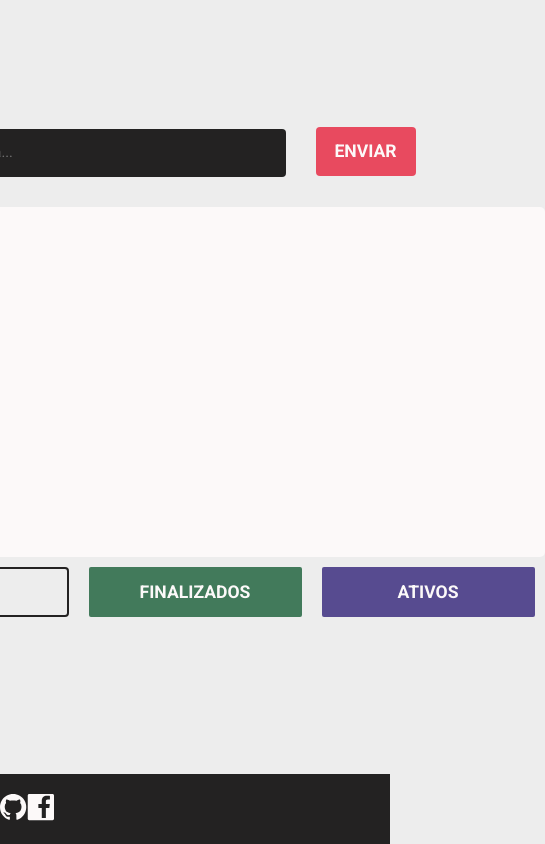
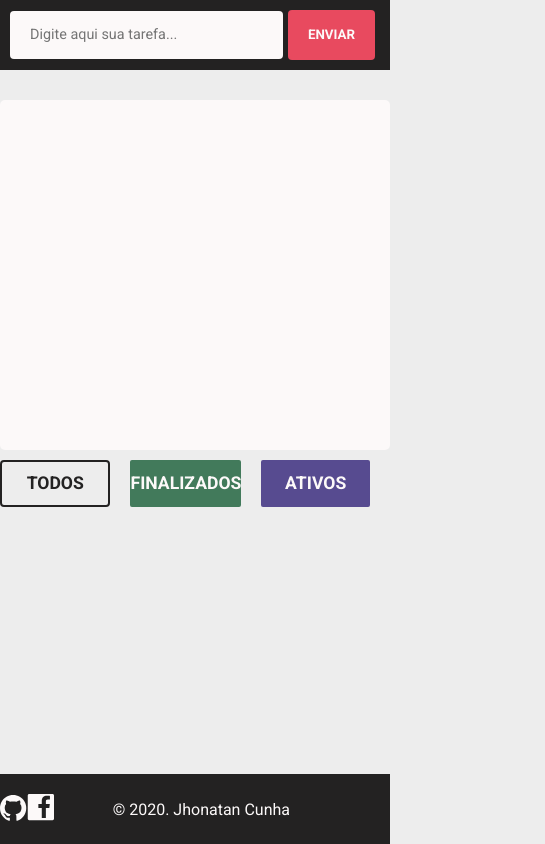
Before and after one commit to jhonatancunha/to-do-list-reactjs, a React (Create React App) app: page / in a window 390 px wide. Shown: the whole page, 545 px wide, since content can reach past the window. Built offline with nearby package versions, Linux system fonts and the light colour scheme.

Commit message:
:iphone: Makig it responsive

```diff
--- a/src/components/Filter/style.js
+++ b/src/components/Filter/style.js
@@ -7,9 +7,10 @@ export const Wrapper = styled.div`
 `;
 
 export const Button = styled.button`
-  margin: 10px;
-  height: 50px;
-  width: 213px;
+  margin-top: 10px;
+  margin-right: 20px;
+  height: 47px;
+  width: 202px;
   border-radius: 2px;
   border: 0;
 
@@ -21,11 +22,14 @@ export const Button = styled.button`
 `;
 
 export const Span = styled.span`
-  margin: 10px;
-  height: 50px;
-  width: 213px;
+  margin-top: 10px;
+  margin-right: 20px;
+  height: 47px;
+  width: 202px;
   border: 2px solid #232222;
   border-radius: 4px;
+  font-weight: bold;
+  font-size: 1.1rem;
 
   display: flex;
   justify-content: center;
--- a/src/components/Footer/index.js
+++ b/src/components/Footer/index.js
@@ -1,7 +1,7 @@
 import React from 'react';
 
 // STYLES
-import { Wrapper } from './style';
+import { Wrapper, Links } from './style';
 
 // ICONS
 import { ReactComponent as GitHub } from '../../assets/github.svg';
@@ -9,11 +9,15 @@ import { ReactComponent as Facebook } from '../../assets/face.svg';
 
 export default () => (
   <Wrapper>
+    <Links>
       <a href="">
         <GitHub />
       </a>
       <a href="">
         <Facebook />
       </a>
+    </Links>
+
+    <span>© 2020. Jhonatan Cunha</span>
   </Wrapper>
 );
--- a/src/components/Footer/style.js
+++ b/src/components/Footer/style.js
@@ -1,12 +1,28 @@
 import styled from 'styled-components';
 
 export const Wrapper = styled.footer`
-  position: absolute;
+  display: flex;
+  justify-content: space-between;
+
+  position: fixed;
   bottom: 0;
   height: 70px;
   width: 100vw;
   background: #232222;
-  color: #fcf9f9;
   display: flex;
   align-items: center;
+
+  span {
+    color: #fcf9f9;
+    margin-right: 100px;
+  }
 `;
+
+export const Links = styled.div`
+  @media (min-width: 800px) {
+    margin: 100px;
+    a {
+      margin: 5px;
+    }
+  }
+`;
--- a/src/components/Form/style.js
+++ b/src/components/Form/style.js
@@ -1,16 +1,29 @@
 import styled from 'styled-components';
 
-export const Wrapper = styled.form``;
+export const Wrapper = styled.form`
+  padding: 10px;
+  background: #232222;
+`;
 
 export const Input = styled.input`
   height: 48px;
-  width: 440px;
+  border: 0;
   border-radius: 4px;
-  border: 0;
+  color: #fcf9f9;
   background: #232222;
-  color: #fcf9f9;
   padding: 20px;
-  font-size: 0.9rem;
+  width: 70vw;
+
+  @media (max-width: 799px) {
+    background: #fcf9f9;
+    color: #232222;
+    font-size: 0.9rem;
+  }
+
+  @media (min-width: 800px) {
+    font-size: 0.9rem;
+    width: 440px;
+  }
 `;
 
 export const Button = styled.button`
@@ -20,8 +33,13 @@ export const Button = styled.button`
   border-radius: 4px;
   color: #fcf9f9;
   font-weight: bold;
-  font-size: 1.1rem;
   height: 49.5px;
-  margin-left: 30px;
-  width: 100px;
+  margin-left: 5px;
+  width: calc(30vw - 30px);
+
+  @media (min-width: 800px) {
+    font-size: 1.1rem;
+    margin-left: 30px;
+    width: 100px;
+  }
 `;
--- a/src/components/Todos-List/style.js
+++ b/src/components/Todos-List/style.js
@@ -7,6 +7,7 @@ export const Wrapper = styled.ul`
   height: 350px;
   overflow-y: scroll;
   background: #fcf9f9;
+  color: #232222;
 `;
 
 export const Line = styled.li`
--- a/src/globalStyle.js
+++ b/src/globalStyle.js
@@ -18,13 +18,14 @@ export const GlobalStyle = createGlobalStyle`
       display: none;
   }
 
-  .wrapper{
-    display: flex;
-    justify-content: center;
-    margin-top: 15vh;
-  }
 
   @media (min-width: 800px){
+    .wrapper{
+      display: flex;
+      justify-content: center;
+      margin-top: 15vh;
+    }
+
     #root{
       height: calc(100vh - 15vh);
     }
```
Lines whose indentation alone changed are shown as unchanged.
